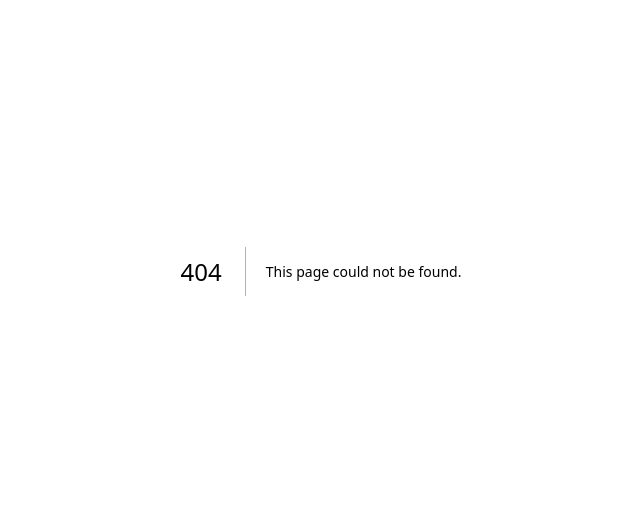
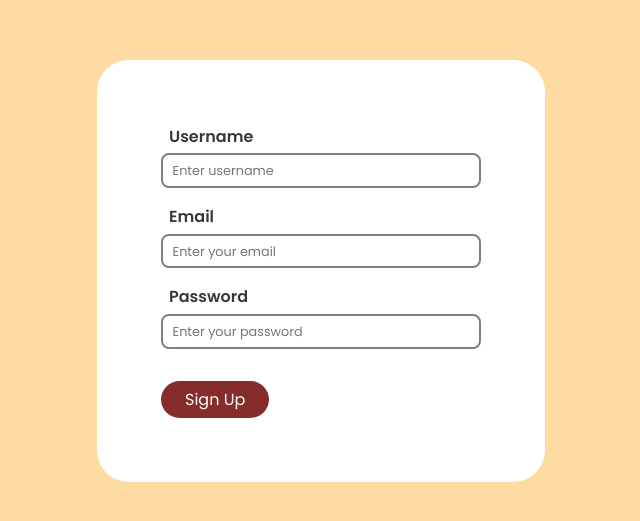
Before and after one commit to JJAHMEDAMER/grocery-hut, a Next.js app in the folder frontend/grocery_hut/: page /signup in a window 1280 px wide. Before the commit this address had no page. Shown: the part 129-650 px from the top of the page, without its empty margins (319-959 px from the left). Built offline with nearby package versions, Linux system fonts and the light colour scheme.

Commit message:
create sign up page

```diff
--- a/frontend/grocery_hut/comp/Navbar/Navbar.jsx
+++ b/frontend/grocery_hut/comp/Navbar/Navbar.jsx
@@ -7,7 +7,7 @@ export const Navbar = () => {
         <h1 className={styles.app_title}>Grocery Hut</h1>
         <ul className={styles.list}>
             <li><Link href="/login">Login</Link></li>
-            <li><Link href="/login">SignUp</Link></li>
+            <li><Link href="/signup">SignUp</Link></li>
         </ul>
     </nav>
 }
--- /dev/null
+++ b/frontend/grocery_hut/pages/signup/index.jsx
@@ -0,0 +1,23 @@
+import styles from "./signup.module.css"
+
+const signup = () => {
+    return <div className={styles.form_container}>
+        <form className={styles.form}>
+            <div className={styles.section}>
+                <label htmlFor="username" className={styles.label}>Username</label>
+                <input className={styles.input} type="text" name="username" placeholder="Enter username" />
+            </div>
+            <div className={styles.section}>
+                <label htmlFor="email" className={styles.label}>Email</label>
+                <input className={styles.input} type="email" name="email" placeholder="Enter your email" />
+            </div>
+            <div className={styles.section}>
+                <label htmlFor="password" className={styles.label}>Password</label>
+                <input className={styles.input} type="password" name="password" placeholder="Enter your password" />
+            </div>
+            <button className={styles.button} type="submit">Sign Up</button>
+        </form>
+    </div>
+}
+
+export default signup
--- /dev/null
+++ b/frontend/grocery_hut/pages/signup/signup.module.css
@@ -0,0 +1,78 @@
+.form_container {
+    width: 100vw;
+    height: 100vh;
+    display: flex;
+    align-items: center;
+    justify-content: center;
+}
+
+.form {
+    display: flex;
+    flex-direction: column;
+    align-items: center;
+    justify-content: center;
+    gap: 1rem;
+    background-color: white;
+
+    padding: 4rem;
+    border-radius: 2rem;
+
+    color: rgb(56, 56, 56);
+    width: 35%
+}
+
+.section {
+    display: flex;
+    flex-direction: column;
+    gap: 0.3rem;
+    width: 100%;
+}
+
+.label {
+    font-weight: 600;
+    margin-left: 0.5rem;
+}
+
+.input {
+    padding: 0.3rem 0.6rem;
+    border: 2px solid grey;
+    border-radius: 0.5rem;
+    font-size: 0.9rem;
+}
+
+.input::placeholder {
+    font-size: 0.8rem;
+}
+
+.input:focus {
+    border: 2px solid;
+    border-color: var(--accent-color);
+    outline: none;
+}
+
+.button {
+    color: white;
+    background-color: var(--accent-color);
+    padding: 0.4rem 1.5rem;
+    margin-top: 1rem;
+    border: none;
+    border-radius: 100rem;
+
+    align-self: flex-start;
+}
+
+@media screen and (max-width: 800px) {
+    .form{
+        padding: 2rem;
+        width: 75%
+    }
+}
+
+@media screen and (max-width: 450px) {
+    .form{
+        padding: 2rem;
+        width: 90%
+    }
+
+
+}
```
